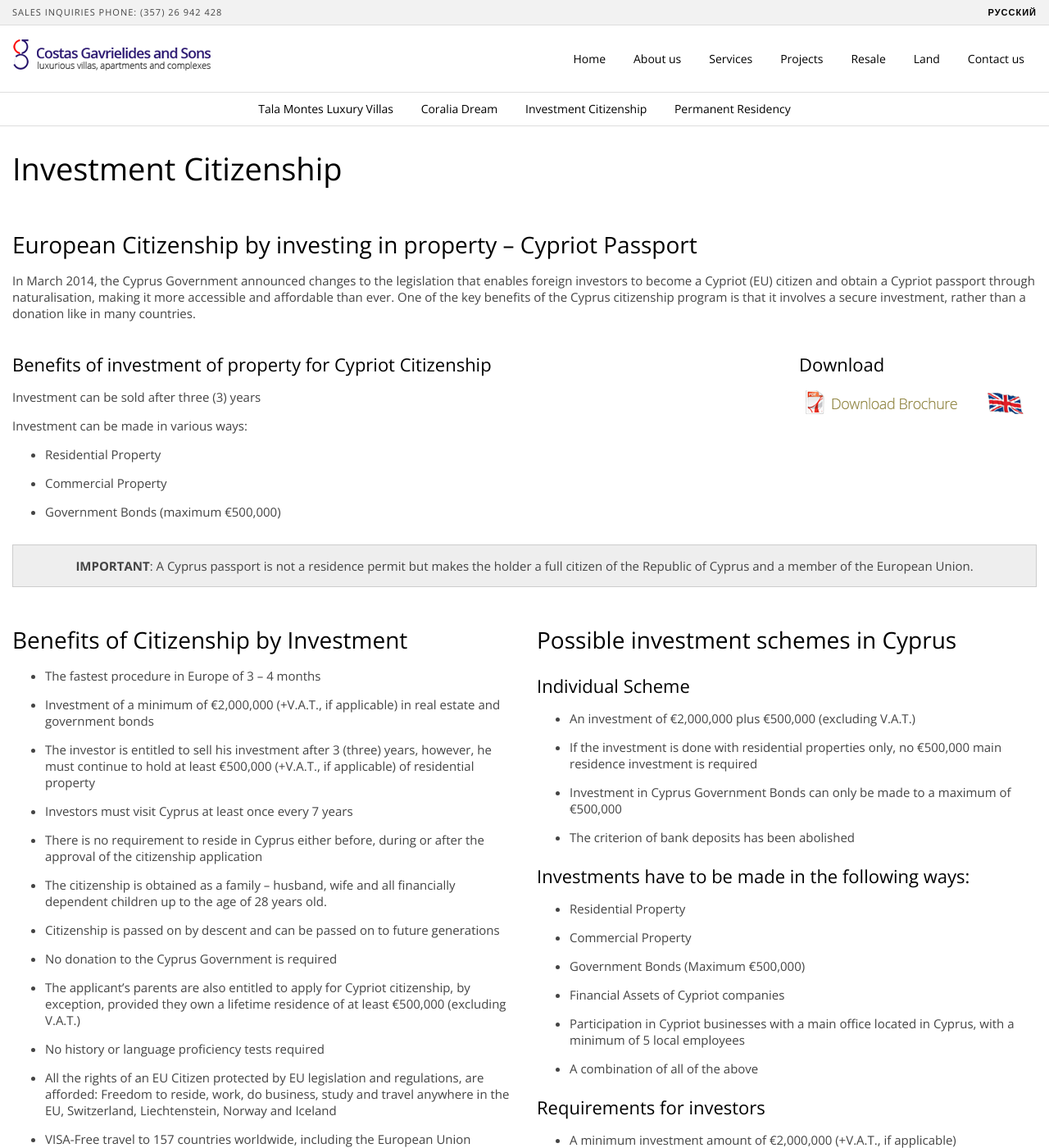
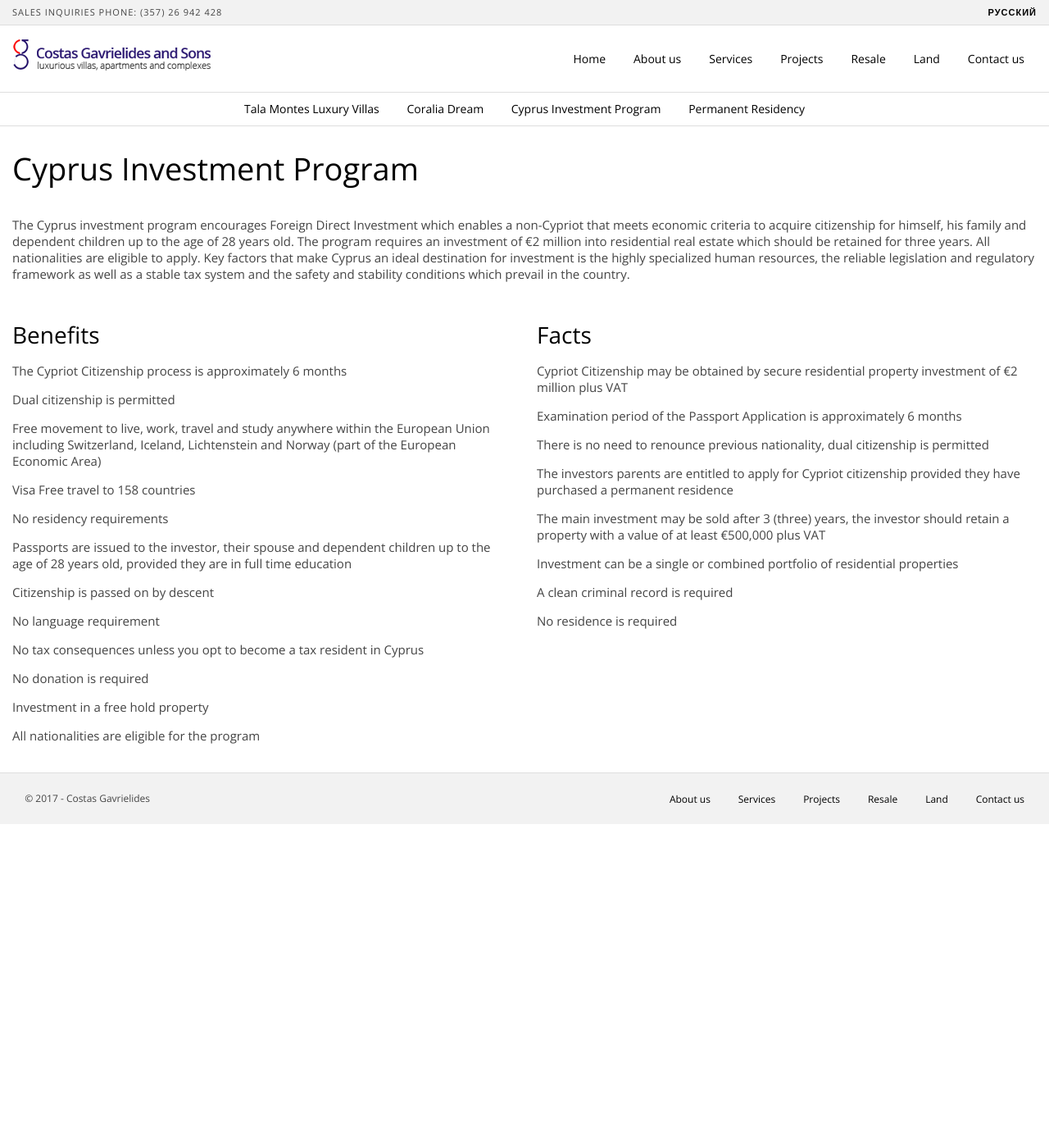
Before and after one commit to Gavrielides-developers/web-app, a Jekyll site: the page built from pages/en/Investment-Citizenship.html, in a window 1280 px wide and 1400 px high. Shown: the whole window at 82% size. Built offline with Jekyll 4.4.1, drawn with Linux system fonts in a browser that asks for light colours; some of the changed text lies outside the part shown.

Commit message:
Update Investment-Citizenship.html

```diff
--- a/pages/en/Investment-Citizenship.html
+++ b/pages/en/Investment-Citizenship.html
@@ -1,115 +1,38 @@
 ---
 layout: page-no-sidebar
-title: Investment Citizenship
-permalink: /en/Investment-Citizenship/
+title: Cyprus Investment Program
+permalink: /en/Cyprus-Investment-Program/
 language: en
 tag: sub-main
 ---
 {% include lang.html %}
-<h2>European Citizenship by investing in property – Cypriot Passport</h2>
-<p>In March 2014, the Cyprus Government announced changes to the legislation that enables foreign investors to become a Cypriot (EU) citizen and obtain a Cypriot passport through naturalisation, making it more accessible and affordable than ever. One of the key benefits of the Cyprus citizenship program is that it involves a secure investment, rather than a donation like in many countries.</p>
+<p>The Cyprus investment program encourages Foreign Direct Investment which enables a non-Cypriot that meets economic criteria to acquire citizenship for himself, his family and dependent children up to the age of 28 years old. The program requires an investment of €2 million into residential real estate which should be retained for three years.  All nationalities are eligible to apply.  Key factors that make Cyprus an ideal destination for investment is the highly specialized human resources, the reliable legislation and regulatory framework as well as a stable tax system and the safety and stability conditions which prevail in the country.</p>
+
 <div class="row">
-	<div class="col-md-9">
-		<h3>Benefits of investment of property for Cypriot Citizenship</h3>
-		<p>Investment can be sold after three (3) years</p>
-		<p>Investment can be made in various ways:</p>
-		<ul>
-			<li>Residential Property</li>
-			<li>Commercial Property</li>
-			<li>Government Bonds (maximum €500,000)</li>
-		</ul>
+	<div class="col-md-6">
+		<h2>Benefits</h2>
+		<p>The Cypriot Citizenship process is approximately 6 months</p>
+		<p>Dual citizenship is permitted</p>
+		<p>Free movement to live, work, travel and study anywhere within the European Union including Switzerland, Iceland, Lichtenstein and Norway (part of the European Economic Area)</p>
+		<p>Visa Free travel to 158 countries</p>
+		<p>No residency requirements</p>
+		<p>Passports are issued to the investor, their spouse and dependent children up to the age of 28 years old, provided they are in full time education</p>
+		<p>Citizenship is passed on by descent</p>
+		<p>No language requirement</p>
+		<p>No tax consequences unless you opt to become a tax resident in Cyprus</p>
+		<p>No donation is required</p>
+		<p>Investment in a free hold property</p>
+		<p>All nationalities are eligible for the program</p>
 	</div>
-	<div class="col-md-3">
-		<h3>Download</h3>
-		<p><a href="{{ "/download/Cypriot-Citizenship-Program-1.pdf" | prepend: domain }}"><img src="{{ "/assets/images/download-uk.png" | prepend: domain }}" alt="Download"></a></p>
+	<div class="col-md-6">
+		<h2>Facts</h2>
+		<p>Cypriot Citizenship may be obtained by secure residential property investment of €2 million plus VAT</p>
+		<p>Examination period of the Passport Application is approximately 6 months</p>
+		<p>There is no need to renounce previous nationality, dual citizenship is permitted</p>
+		<p>The investors parents are entitled to apply for Cypriot citizenship provided they have purchased a permanent residence</p>
+		<p>The main investment may be sold after 3 (three) years, the investor should retain a property with a value of at least €500,000 plus VAT</p>
+		<p>Investment can be a single or combined portfolio of residential properties</p>
+		<p>A clean criminal record is required</p>
+		<p>No residence is required</p>
 	</div>
 </div>
-
-<p class="note centered"><strong>IMPORTANT</strong>: A Cyprus passport is not a residence permit but makes the holder a full citizen of the Republic of Cyprus and a member of the European Union.</p>
-<div class="row">
-	<div class="col-md">
-		<h2>Benefits of Citizenship by Investment</h2>
-		<ul>
-			<li>The fastest procedure in Europe of 3 – 4 months</li>
-			<li>Investment of a minimum of €2,000,000 (+V.A.T., if applicable) in real estate and government bonds</li>
-			<li>The investor is entitled to sell his investment after 3 (three) years, however, he must continue to hold at least €500,000 (+V.A.T., if applicable) of residential property</li>
-			<li>Investors must visit Cyprus at least once every 7 years</li>
-			<li>There is no requirement to reside in Cyprus either before, during or after the approval of the citizenship application</li>
-			<li>The citizenship is obtained as a family – husband, wife and all financially dependent children up to the age of 28 years old.</li>
-			<li>Citizenship is passed on by descent and can be passed on to future generations</li>
-			<li>No donation to the Cyprus Government is required</li>
-			<li>The applicant’s parents are also entitled to apply for Cypriot citizenship, by exception, provided they own a lifetime residence of at least €500,000 (excluding V.A.T.)</li>
-			<li>No history or language proficiency tests required</li>
-			<li>All the rights of an EU Citizen protected by EU legislation and regulations, are afforded:  Freedom to reside, work, do business, study and travel anywhere in the EU, Switzerland, Liechtenstein, Norway and Iceland</li>
-			<li>VISA-Free travel to 157 countries worldwide, including the European Union countries, Canada and Australia amongst others</li>
-			<li>Dual-Citizenship is permitted and the acquisition of citizenship in Cyprus is not reported to any other country</li>
-			<li>No double taxation in Cyprus, international tax planning tool and financial confidentiality to the Cyprus passport holders</li>
-			<li>All nationalities are eligible</li>
-		</ul>
-	</div>
-	<div class="col-md">
-		<h2>Possible investment schemes in Cyprus</h2>
-		<h3>Individual Scheme</h3>
-		<ul>
-			<li>An investment of €2,000,000 plus €500,000 (excluding V.A.T.)</li>
-			<li>If the investment is done with residential properties only, no €500,000 main residence investment is required</li>
-			<li>Investment in Cyprus Government Bonds can only be made to a maximum of €500,000</li>
-			<li>The criterion of bank deposits has been abolished</li>
-		</ul>
-		<h3>Investments have to be made in the following ways:</h3>
-		<ul>
-			<li>Residential Property</li>
-			<li>Commercial Property</li>
-			<li>Government Bonds (Maximum €500,000)</li>
-			<li>Financial Assets of Cypriot companies</li>
-			<li>Participation in Cypriot businesses with a main office located in Cyprus, with a minimum of 5 local employees</li>
-			<li>A combination of all of the above</li>
-		</ul>
-		<h3>Requirements for investors</h3>
-		<ul>
-			<li>A minimum investment amount of €2,000,000 (+V.A.T., if applicable)</li>
-			<li>Investments need to be kept for a minimum period of 3 years</li>
-			<li>A clear criminal record for all applicants (including all family members) from the country of origin and country of residence, if different and their name must not be on a list of persons whose property is ordered to be frozen within the EU</li>
-			<li>The investor must always own a private residence with a value of at least €500,000</li>
-			<li>Property purchased up to 3 years prior to submission of citizenship application will count towards the required investment</li>
-		</ul>
-	</div>
-</div>
-<div class="row">
-	<div class="col-md">
-		<table class="" itemscope="itemscope" itemtype="https://schema.org/Table">
-			<tbody>
-				<tr class="">
-					<th class="">APPLICANT</th>
-					<th class="">SUBMISSION FEE</th>
-					<th class="">CERTIFICATE ISSUANCE FEE</th>
-					<th class="">TOTAL</th>
-				</tr>
-				<tr class="">
-					<td class="">Investor</td>
-					<td class="">€2,000</td>
-					<td class="">€5,000</td>
-					<td class="">€7,000</td>
-				</tr>
-				<tr class="">
-					<td class="">Spouse</td>
-					<td class="">€2,000</td>
-					<td class="">€5,000</td>
-					<td class="">€7,000</td>
-				</tr>
-				<tr class="">
-					<td class="">Financially dependent child</td>
-					<td class="">€2,000</td>
-					<td class="">€5,000</td>
-					<td class="">€7,000</td>
-				</tr>
-				<tr class="">
-					<td class="">Minor Child</td>
-					<td class="">€80</td>
-					<td class=""></td>
-					<td class="">€80</td>
-				</tr>
-			</tbody>
-		</table>
-	</div>
-</div>
```
